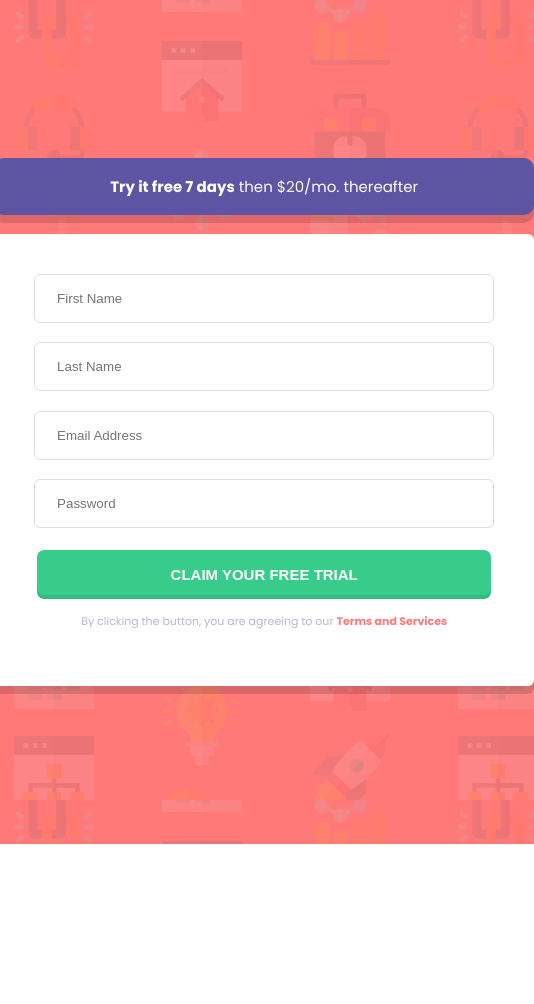
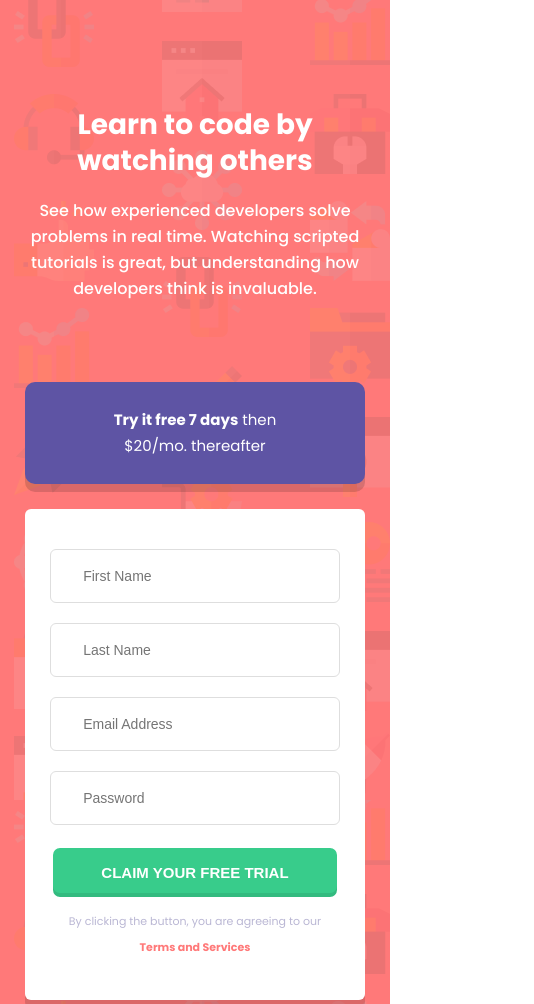
Before and after one commit to MRSS02/job-challenge, a plain HTML site: page index.html in a window 390 px wide. Shown: the top 1004 px of the page, 534 px wide, since content can reach past the window. Before the commit the page ends 844 px from the top, so only its background shows below. Drawn offline with Linux system fonts and the light colour scheme.

```diff
--- a/index.html
+++ b/index.html
@@ -2,6 +2,7 @@
   <head>
     <script src="./script.js"></script>
     <link rel="stylesheet" href="./styles.css" />
+    <meta name="viewport" content="width=device-width, initial-scale=1">
   </head>
   <body>
     <div id="pageContainer">
@@ -21,7 +22,8 @@
           <strong>Try it free 7 days</strong> then $20/mo. thereafter
         </div>
         <div class="form">
-          <form onsubmit="validate(event)" method="post" novalidate="novalidate" >
+          <form class="noMargin" onsubmit="validate(event)"
+          method="post" novalidate="novalidate" >
             <div id="firstName" class="inputWrapper">
               <input type="text" class="input"
               placeholder="First Name" name="firstName" />
--- a/styles.css
+++ b/styles.css
@@ -16,28 +16,31 @@ body {
 .text {
   color: #FFFFFF;
   width: 35%;
+  min-width: 26.875rem;
+  max-width: 42.125rem;
   margin-left: -2%;
   margin-right: 2%;
 }
 
 .title {
   font-weight: bold;
-  font-size: 50px;
-  line-height: 55px;
+  font-size: 3.125rem;
+  line-height: 3.4375rem;
 }
 
 .subtitle {
   font-weight: 500;
-  font-size: 16px;
-  line-height: 26px;
+  font-size: 1rem;
+  line-height: 1.625rem;
 }
 
 .headingInfo {
   color: #FFFFFF;
   background-color: #5E54A4;
   font-size: 0.9375rem;
+  line-height: 1.625rem;
   box-shadow: 0px 8px 0px rgba(0, 0, 0, 0.14688);
-  margin-bottom: 1.2rem;
+  margin-bottom: 25px;
   border-radius: 10px;
   width: 100%;
   text-align: center;
@@ -46,17 +49,23 @@ body {
 
 .form {
   background-color: #FFFFFF;
-  width: 540px;
-  padding: 2.5rem 0;
+  width: 33.75rem;
+  padding: 40px 0;
   border-radius: 6px;
   box-shadow: 0px 8px 0px rgba(0, 0, 0, 0.14688);
   text-align: center;
 
 }
 
+.noMargin {
+  margin: 0;
+}
+
 .input {
   width: 100%;
-  padding: 1rem 1.37rem;
+  font-size: 0.875rem;
+  line-height: 1.625rem;
+  padding: 0.8125rem 2rem;
   border: 1px solid #DEDEDE;
   border-radius: 6px;
   border-style: solid;
@@ -65,7 +74,6 @@ body {
 .input:focus {
   border: 1px solid #5E54A4;
   font-weight: 600;
-  font-size: 14px;
   outline: none;
   box-sizing: border-box;
   border-radius: 5px;
@@ -79,32 +87,32 @@ body {
 .inputWrapper {
   position: relative;
   width: 85.185185185%;
-  margin: 0 auto 1.2rem auto;
+  margin: 0 auto 1.25rem auto;
 }
 
 .warningMessage {
   font-style: italic;
   color: #FF7979;
   font-size: 0.8rem;
-  margin-top: 0.5rem;
+  line-height: 1rem;
+  margin: 6px auto 20px auto;
   float: right;
   font-weight: 500;
 }
 
 .warningSign {
   position: absolute;
-  bottom: 0.2rem;
+  bottom: 0.375rem;
   transform: translateY(-50%);
-  right: 6%;
+  right: 5.782608696%;
 }
-
 
 .confirm {
   width: 85.185185185%;
   background-color: #38CC8B;
   box-shadow: inset 0px -4px 0px rgba(0, 0, 0, 0.0908818);
   font-weight: 600;
-  font-size: 15px;
+  font-size: 0.9375rem;
   text-transform: uppercase;
   border: solid;
   cursor: pointer;
@@ -116,13 +124,22 @@ body {
 
 .confirm:hover {
   background-color: #77E2B3;
-  transition: all 0.6s ease;
+  transition: background-color 0.6s ease, box-shadow 0.12s ease-out, transform 0.12s ease-out;
+}
+
+.confirm:active {
+  background-color: #77E2B3;
+  transition: background-color 0.12s ease-out, box-shadow 0.06s ease-out, transform 0.06s ease-out;
+  transform: translateY(1px);
+  box-shadow: inset 0px -1px 0px rgba(0, 0, 0, 0.0908818);
 }
 
 .disclaimer {
   color: #BAB7D4;
   font-size: 0.6875rem;
   font-weight: medium;
+  line-height: 1.625;
+  margin: 8px auto 0 auto;
 
 }
 
@@ -132,6 +149,70 @@ body {
   cursor: pointer;
 }
 
-@media screen and (max-width: 900px) {
+@media screen and (max-width: 1200px) {
+  #pageContainer {
+    margin: 88px 0 58px 0;
+    flex-direction: column;
+    height: auto;
+    gap: 4rem;
+  }
+
+  .text {
+    text-align: center;
+    margin: auto;
+    min-width: 480px;
+  }
 
 }
+
+@media screen and (max-width: 768px) {
+  body {
+    margin: 0;
+  }
+
+  .text {
+    min-width: auto;
+    max-width: 400px;
+  }
+
+  .title {
+    font-size: 2rem;
+    line-height: 2.57142857144rem;
+  }
+
+  .contentWrapper {
+    width: 87.2%;
+    text-align: center;
+    margin: auto 0;
+  }
+
+  .form {
+    width: 100%;
+  }
+
+  .disclaimer {
+    line-height: 1.625rem;
+  }
+
+}
+
+@media screen and (max-width: 480px) {
+  .title {
+    font-size: 1.75rem;
+    line-height: 2.25rem;
+  }
+
+  .text {
+    max-width: 376px;
+  }
+
+  .headingInfo {
+    box-sizing: border-box;
+    padding: 1.5625rem 20.336391437%;
+  }
+
+  .disclaimer {
+    margin: 8px 11.926605504% 0 11.926605504%;
+  }
+
+}
```
